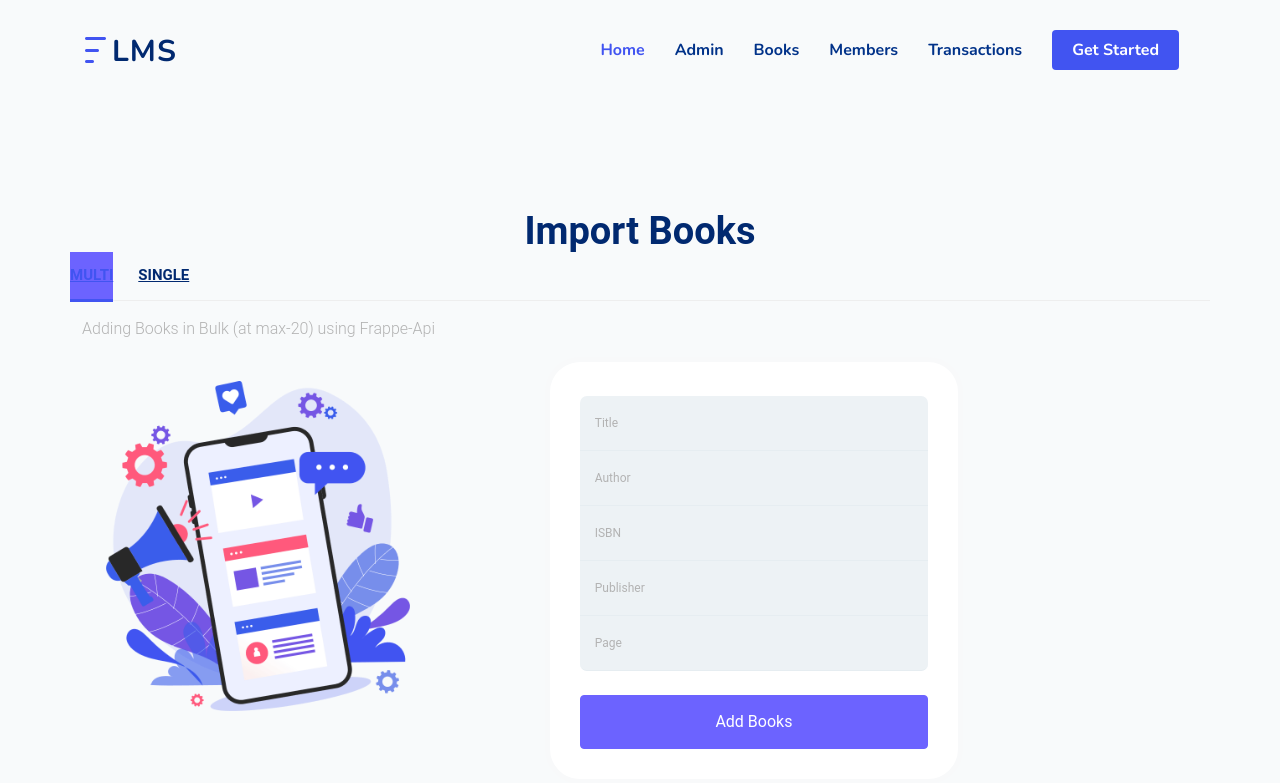
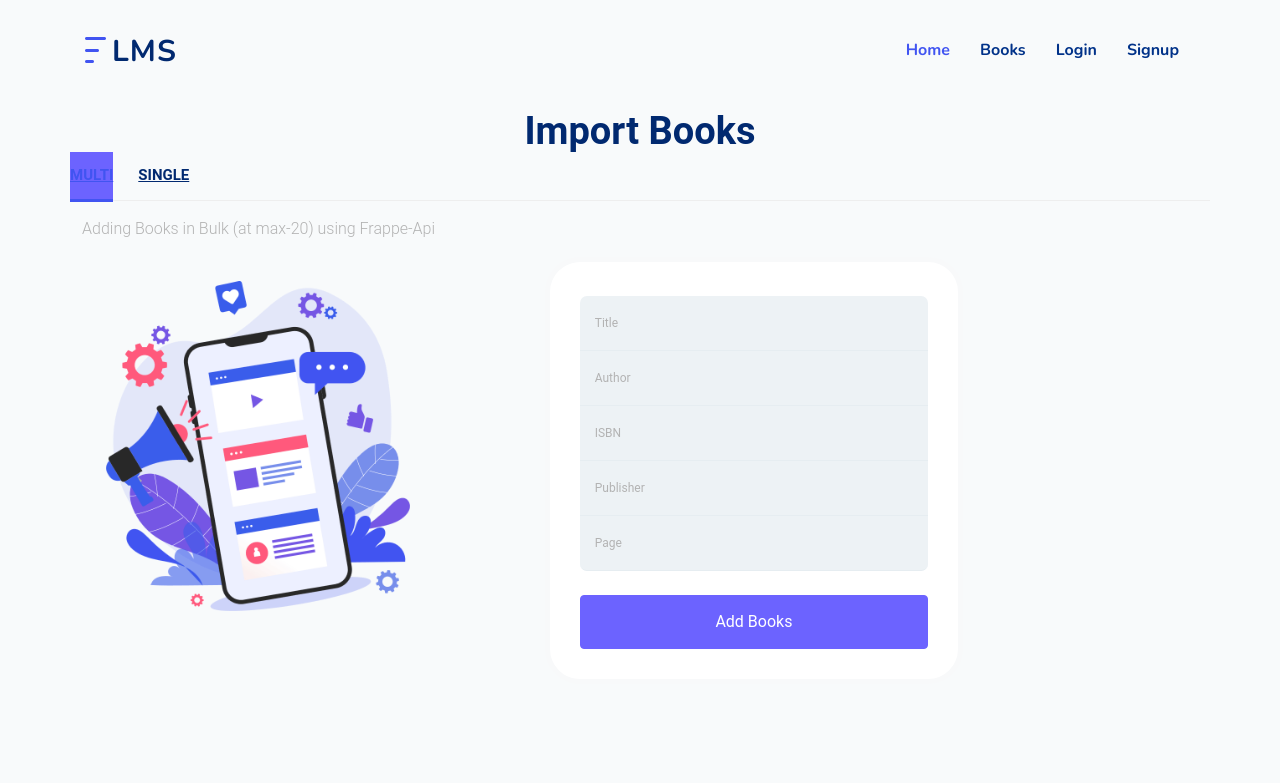
Before and after one commit to durgeshmeena/Library_Management_System, a Flask app: page /add-book in a window 1280 px wide. Shown: the top 783 px of the page. Run offline with Flask 2, Linux system fonts and the light colour scheme; some libraries are stand-ins or nearby versions.

Commit message:
separating admin, user, guest contents

```diff
--- a/app/templates/base.html
+++ b/app/templates/base.html
@@ -26,6 +26,7 @@
 
   <!-- Template Main CSS File -->
   <link href="/css/style.css" rel="stylesheet">
+  <link rel="stylesheet" href="https://maxcdn.bootstrapcdn.com/bootstrap/4.0.0/css/bootstrap.min.css" integrity="sha384-Gn5384xqQ1aoWXA+058RXPxPg6fy4IWvTNh0E263XmFcJlSAwiGgFAW/dAiS6JXm" crossorigin="anonymous">
 
   <!-- Extra Style Files -->
   {% block extraStyle %}
@@ -43,7 +44,7 @@
 <body>
 
   <!-- ======= Header ======= -->
-  <header id="header" class="header">
+  <header id="header" class="header fixed-top">
     <div class="container-fluid container-xl d-flex align-items-center justify-content-between">
 
       <a href="/" class="logo d-flex align-items-center">
@@ -54,30 +55,22 @@
       <nav id="navbar" class="navbar">
         <ul>
           <li><a class="nav-link scrollto active" href="/">Home</a></li>
-          <li><a class="nav-link scrollto" href="/login">Admin</a></li>
           <li><a class="nav-link scrollto" href="/books">Books</a></li>
-          <li><a class="nav-link scrollto" href="/members">Members</a></li>
-          <li><a class="nav-link scrollto" href="/transactions">Transactions</a></li>
 
-          <!-- <li class="dropdown"><a href="#"><span>Drop Down</span> <i class="bi bi-chevron-down"></i></a>
-            <ul>
-              <li><a href="#">Drop Down 1</a></li>
-              <li class="dropdown"><a href="#"><span>Deep Drop Down</span> <i class="bi bi-chevron-right"></i></a>
-                <ul>
-                  <li><a href="#">Deep Drop Down 1</a></li>
-                  <li><a href="#">Deep Drop Down 2</a></li>
-                  <li><a href="#">Deep Drop Down 3</a></li>
-                  <li><a href="#">Deep Drop Down 4</a></li>
-                  <li><a href="#">Deep Drop Down 5</a></li>
-                </ul>
-              </li>
-              <li><a href="#">Drop Down 2</a></li>
-              <li><a href="#">Drop Down 3</a></li>
-              <li><a href="#">Drop Down 4</a></li>
-            </ul>
-          </li> -->
+          {% if 'logged_in' in session %}
+              {% if session['user'].get('admin') %}
+                <li><a class="nav-link scrollto" href="/members">Members</a></li>
+                <li><a class="nav-link scrollto" href="/transactions">Transactions</a></li>
+              {% endif %}
+            <li><a class="nav-link scrollto" href="/member/{{session['user']['username']}}">Profile</a></li>
+            <li><a class="nav-link scrollto" href="/logout">Logout</a></li>
 
-          <li><a class="getstarted" href="/login">Get Started</a></li>
+          {% else%}
+
+            <li><a class="nav-link scrollto" href="/login">Login</a></li>
+            <li><a class="nav-link scrollto" href="/signup">Signup</a></li>
+          {% endif %}
+
         </ul>
         <i class="bi bi-list mobile-nav-toggle"></i>
       </nav><!-- .navbar -->
```
Also changed, not shown: other parts of app/templates/base.html (+3 -0 lines).
